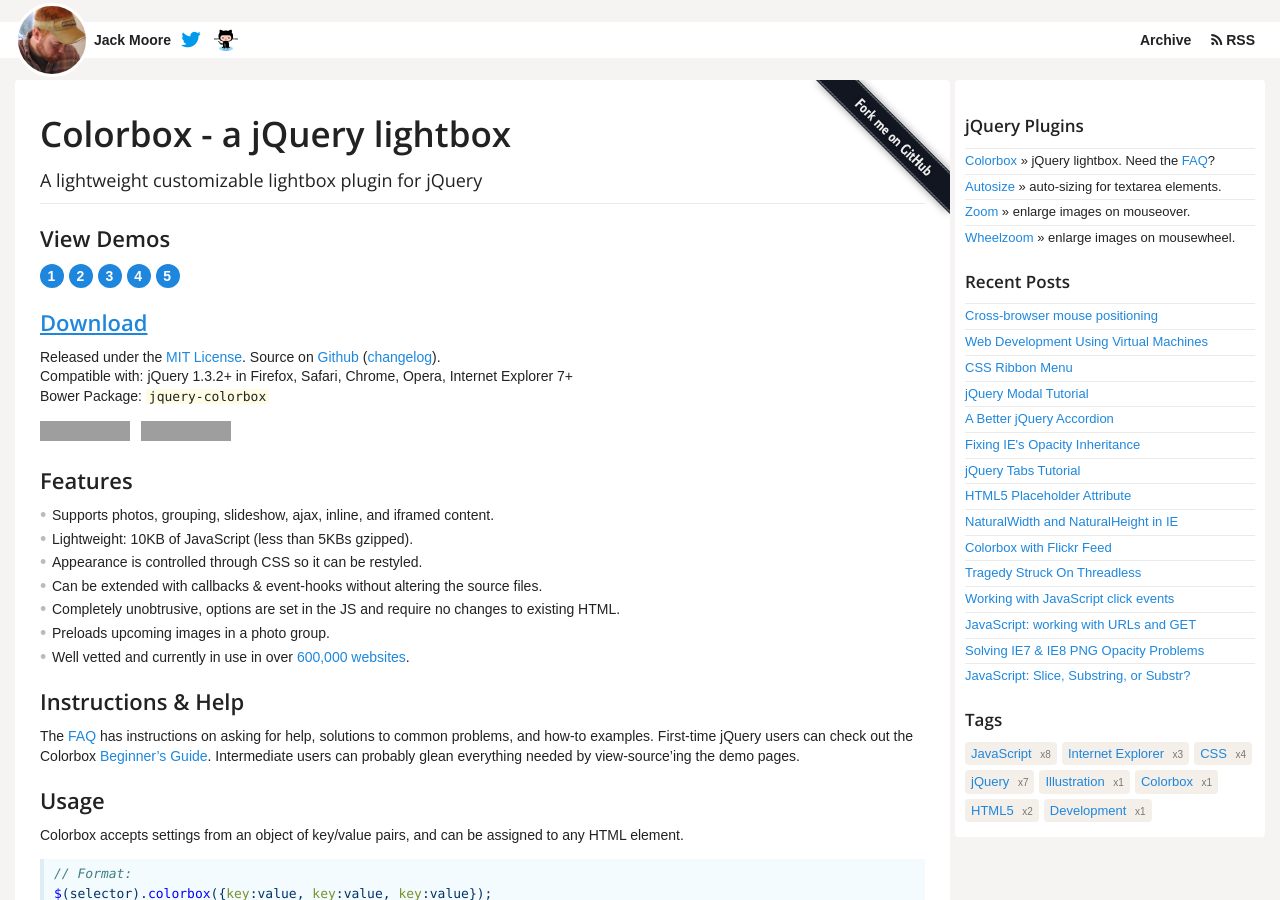
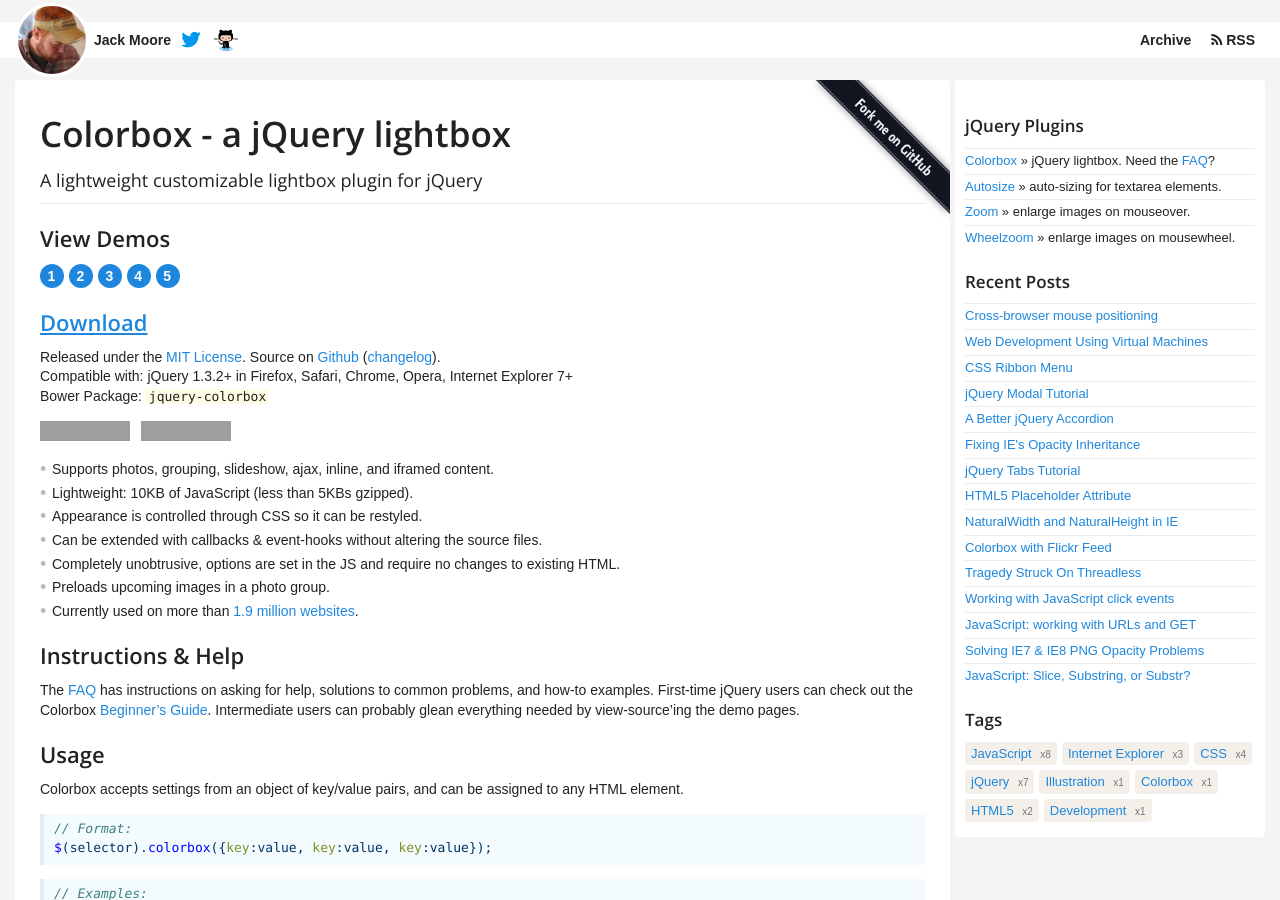
Before and after one commit to jackmoore/jackmoore.github.io, a Jekyll site: the page built from colorbox.md, in a window 1280 px wide and 900 px high. Built offline with Jekyll 4.4.1, drawn with Linux system fonts in a browser that asks for light colours; Markdown is read by kramdown in place of the engine named in the settings; comment, search, counter and statistics services are not loaded; grey boxes are pictures that could not be loaded.

Commit message:
updated colorbox deployed statistic

```diff
--- a/colorbox.md
+++ b/colorbox.md
@@ -25,15 +25,13 @@
 <iframe src="http://ghbtns.com/github-btn.html?user=jackmoore&amp;repo=colorbox&amp;type=watch&amp;count=true" allowtransparency="true" frameborder="0" scrolling="0" width="97" height="20"></iframe>
 <iframe src="http://ghbtns.com/github-btn.html?user=jackmoore&amp;repo=colorbox&amp;type=fork&amp;count=true" allowtransparency="true" frameborder="0" scrolling="0" width="95" height="20"></iframe></p>
 
-## Features
-
 * Supports photos, grouping, slideshow, ajax, inline, and iframed content.
 * Lightweight: 10KB of JavaScript (less than 5KBs gzipped).
 * Appearance is controlled through CSS so it can be restyled.
 * Can be extended with callbacks & event-hooks without altering the source files.
 * Completely unobtrusive, options are set in the JS and require no changes to existing HTML.
 * Preloads upcoming images in a photo group.
-* Well vetted and currently in use in over <a href='http://trends.builtwith.com/javascript/jQuery-Colorbox'>600,000 websites</a>.
+* Currently used on more than <a href='http://trends.builtwith.com/javascript/jQuery-Colorbox'>1.9 million websites</a>.
 
 ## Instructions & Help
 
```
